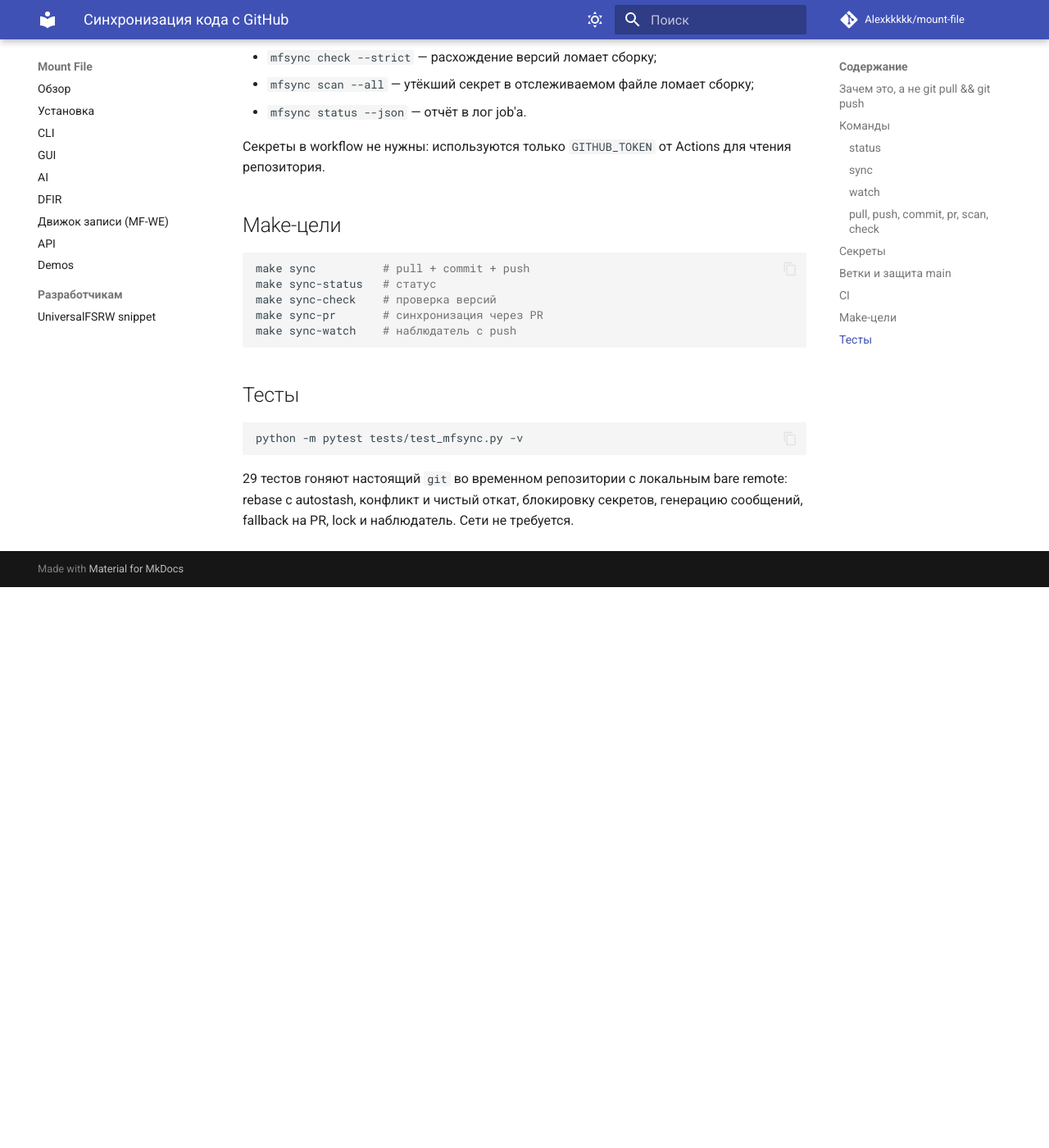
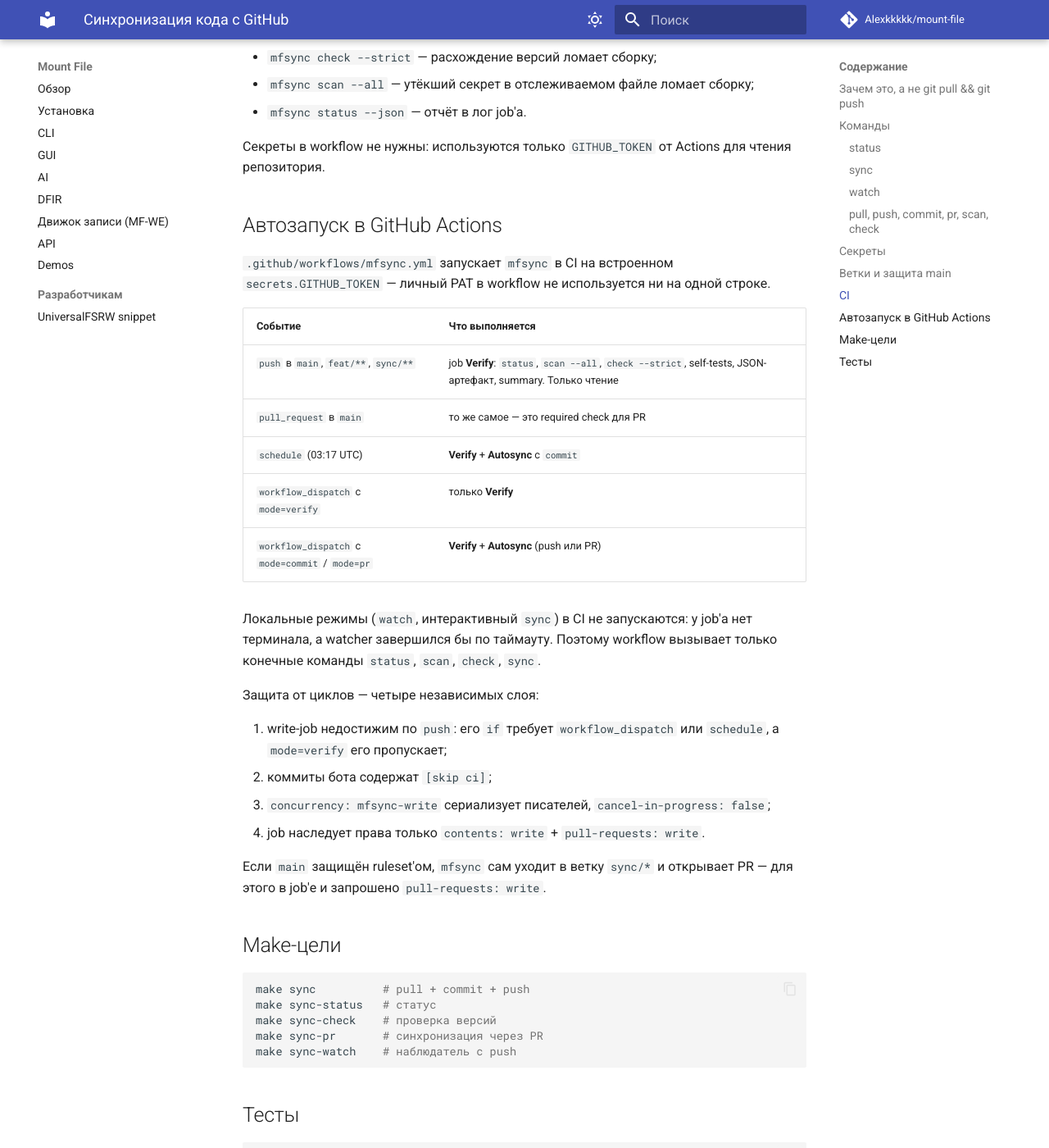
Before and after one commit to Alexkkkkk/mount-file, an MkDocs documentation site: the page built from docs/sync.md, in a window 1280 px wide and 1400 px high, scrolled down 3120 px. Shown: the whole window at 82% size. Built offline with MkDocs 1.6.1 and Material for MkDocs 9.7.7, drawn with Linux system fonts in a browser that asks for light colours; comment, search, counter and statistics services are not loaded; before the commit the page ends 3836 px from its top, so only the background shows below that.

Commit message:
ci(sync): honour mode=verify in the autosync gate; document CI autosync
The write job was reachable by any workflow_dispatch; it now also requires
github.event.inputs.mode != 'verify', so a read-only manual run stays read-only.
docs/sync.md gains a table of what runs on which event and the four loop
guards.

````diff
--- a/docs/sync.md
+++ b/docs/sync.md
@@ -130,6 +130,36 @@
 Секреты в workflow не нужны: используются только `GITHUB_TOKEN` от Actions
 для чтения репозитория.
 
+## Автозапуск в GitHub Actions
+
+`.github/workflows/mfsync.yml` запускает `mfsync` в CI на встроенном
+`secrets.GITHUB_TOKEN` — личный PAT в workflow не используется ни на одной
+строке.
+
+| Событие | Что выполняется |
+|---|---|
+| `push` в `main`, `feat/**`, `sync/**` | job **Verify**: `status`, `scan --all`, `check --strict`, self-tests, JSON-артефакт, summary. Только чтение |
+| `pull_request` в `main` | то же самое — это required check для PR |
+| `schedule` (03:17 UTC) | **Verify** + **Autosync** с `commit` |
+| `workflow_dispatch` с `mode=verify` | только **Verify** |
+| `workflow_dispatch` с `mode=commit` / `mode=pr` | **Verify** + **Autosync** (push или PR) |
+
+Локальные режимы (`watch`, интерактивный `sync`) в CI не запускаются: у job'а
+нет терминала, а watcher завершился бы по таймауту. Поэтому workflow вызывает
+только конечные команды `status`, `scan`, `check`, `sync`.
+
+Защита от циклов — четыре независимых слоя:
+
+1. write-job недостижим по `push`: его `if` требует `workflow_dispatch` или
+   `schedule`, а `mode=verify` его пропускает;
+2. коммиты бота содержат `[skip ci]`;
+3. `concurrency: mfsync-write` сериализует писателей, `cancel-in-progress:
+   false`;
+4. job наследует права только `contents: write` + `pull-requests: write`.
+
+Если `main` защищён ruleset'ом, `mfsync` сам уходит в ветку `sync/*` и открывает
+PR — для этого в job'е и запрошено `pull-requests: write`.
+
 ## Make-цели
 
 ```bash
````
Also changed, not shown: 1 other file.
